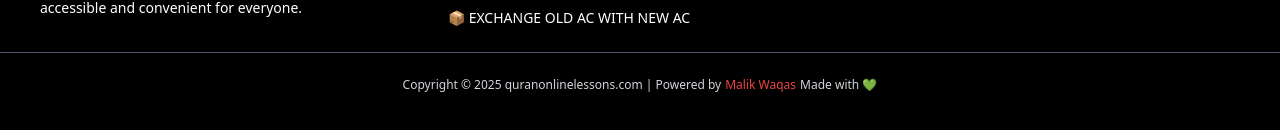
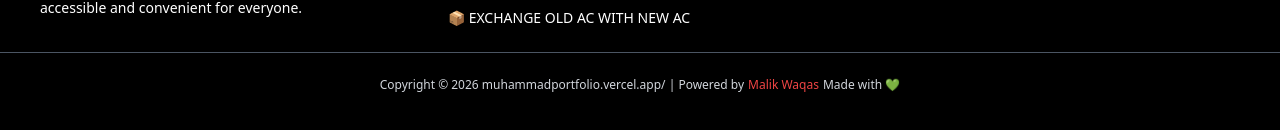
Before and after one commit to waqaxhp/usedac, a React (Vite) app: page / in a window 1280 px wide. Shown: the part 6077-6207 px from the top of the page. Built offline with nearby package versions, Linux system fonts and the light colour scheme.

Commit message:
Update !
Update !

```diff
--- a/src/Components/Footer.jsx
+++ b/src/Components/Footer.jsx
@@ -72,7 +72,7 @@ const Footer = () => {
       </div>
       <div className="border-t border-gray-600 mt-6 pt-6 text-center text-xs text-gray-300">
         <p>
-          Copyright © 2025 quranonlinelessons.com | Powered by
+          Copyright © 2026 muhammadportfolio.vercel.app/ | Powered by
           <a href="https://survexmedia.com" className="text-red-500 mx-1">
             Malik Waqas
           </a>
```
